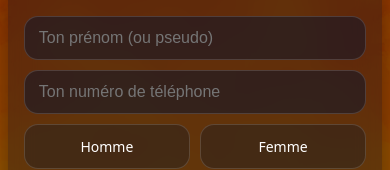
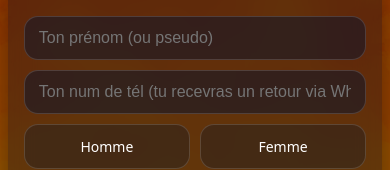
Before and after one commit to Th0m4s13/questionnaire-ancestral, a React (Vite) app in the folder questionnaire-ancestral/: page / in a window 390 px wide. Shown: the part 342-512 px from the top of the page. Built offline with nearby package versions, Linux system fonts and the light colour scheme.

Commit message:
Update: Amélioration placeholder téléphone
- Raccourci en 'num de tél' pour gagner de la place
- Ajout mention WhatsApp pour rassurer l'utilisateur

```diff
--- a/questionnaire-ancestral/src/App.jsx
+++ b/questionnaire-ancestral/src/App.jsx
@@ -786,7 +786,7 @@ Continue comme ça. Ce genre d'habitudes, ça se perd vite si on relâche. Ce qu
                       setPhoneValidationAttempted(true);
                     }
                   }}
-                  placeholder="Ton numéro de téléphone"
+                  placeholder="Ton num de tél (tu recevras un retour via WhatsApp)"
                   type="tel"
                   autoComplete="tel"
                 />
```
